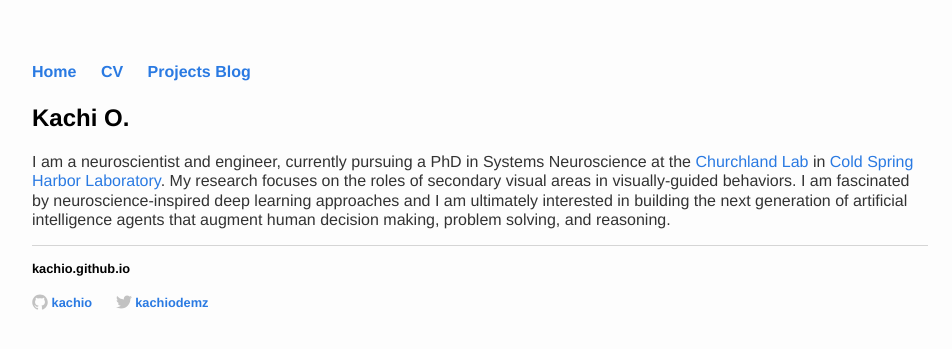
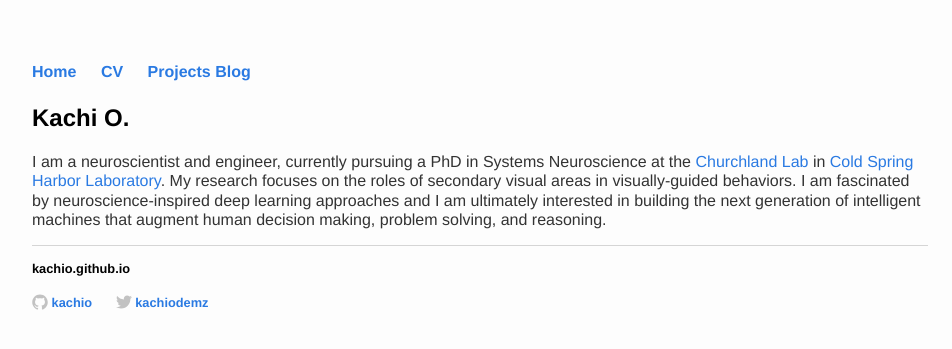
Before and after one commit to kachiO/kachio.github.io, a Jekyll site: the page built from index.html, in a window 1280 px wide. Shown: the top 349 px of the page, without its empty margins (160-1112 px from the left). Built offline with Jekyll 4.4.1, drawn with Linux system fonts in a browser that asks for light colours.

Commit message:
Update index.html

```diff
--- a/index.html
+++ b/index.html
@@ -8,7 +8,7 @@ title: Kachi O.
 		the <a href="http://churchlandlab.labsites.cshl.edu/">Churchland Lab</a>
 	 	in <a href="http://cshl.edu/">Cold Spring Harbor Laboratory</a>. My research focuses on the roles of secondary visual areas
 		in visually-guided behaviors. I am fascinated by neuroscience-inspired deep learning approaches and I am ultimately interested
-		in building the next generation of artificial intelligence agents that augment human decision making, problem solving, and reasoning.
+		in building the next generation of intelligent machines that augment human decision making, problem solving, and reasoning.
 
 
 	</p>
```
